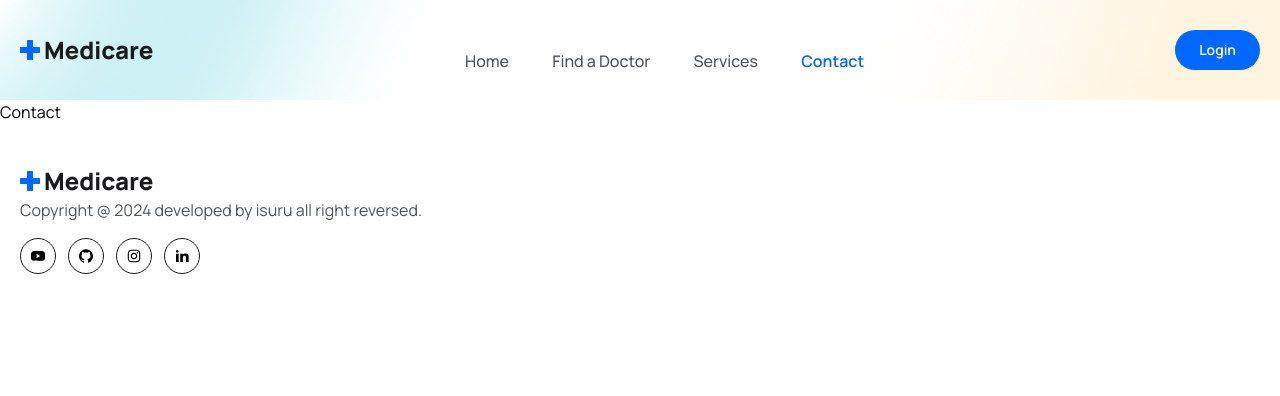
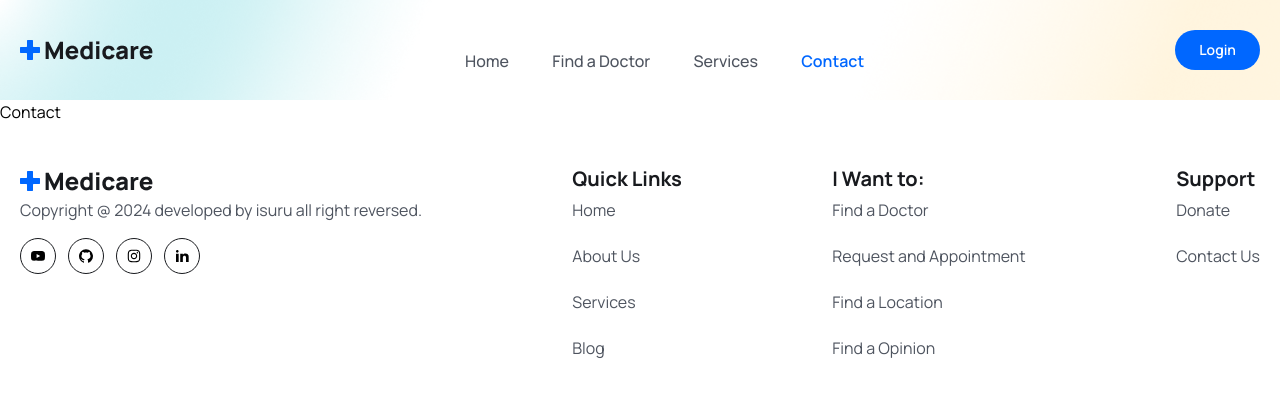
Before and after one commit to Isurulak1/Doctor_apoiment_bookingapp, a React (Vite) app in the folder frontend/: page /contact in a window 1280 px wide. Shown: the top 396 px of the page. Built offline with nearby package versions, Linux system fonts and the light colour scheme.

Commit message:
complete footer

```diff
--- a/frontend/src/components/Footer/Footer.jsx
+++ b/frontend/src/components/Footer/Footer.jsx
@@ -96,6 +96,52 @@
               )}
             </div>
           </div>
+
+          <div className='text-[20px] leading-[30px] font-[700] mb-6 text-headingColor'>
+            <h2>Quick Links</h2>
+            <ul>
+              {quickLinks01.map((item,index) => (
+                <li to={index} className='mb-4'>
+                  <Link to={item.path}
+                  className='text-[16px] leading-7 font-[400] text-textColor'
+                  >{item.display}
+                  </Link>
+                </li>
+              )
+
+              )}
+            </ul>
+          </div>
+          <div className='text-[20px] leading-[30px] font-[700] mb-6 text-headingColor'>
+            <h2>I Want to:</h2>
+            <ul>
+              {quickLinks02.map((item,index) => (
+                <li to={index} className='mb-4'>
+                  <Link to={item.path}
+                  className='text-[16px] leading-7 font-[400] text-textColor'
+                  >{item.display}
+                  </Link>
+                </li>
+              )
+
+              )}
+            </ul>
+          </div>
+          <div className='text-[20px] leading-[30px] font-[700] mb-6 text-headingColor'>
+            <h2>Support</h2>
+            <ul>
+              {quickLinks03.map((item,index) => (
+                <li to={index} className='mb-4'>
+                  <Link to={item.path}
+                  className='text-[16px] leading-7 font-[400] text-textColor'
+                  >{item.display}
+                  </Link>
+                </li>
+              )
+
+              )}
+            </ul>
+          </div>
         </div>
       </div>
     </footer>
```
